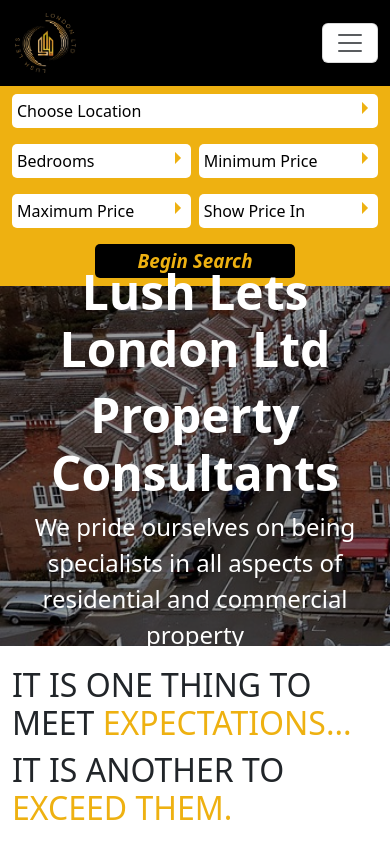
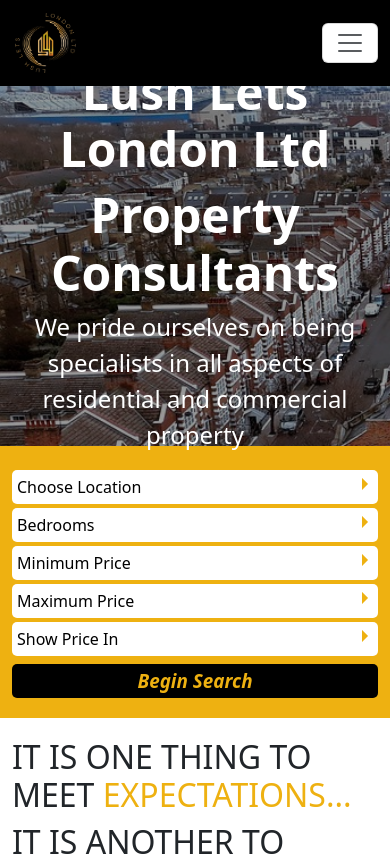
Before and after one commit to SualehSiddiqui/RealEstateWebsite, a React (Create React App) app: page / in a window 390 px wide. Shown: the top 856 px of the page. Built offline with nearby package versions, Linux system fonts and the light colour scheme.

Commit message:
removed extra code and made subheader responsive

```diff
--- a/src/Components/Carousel/index.jsx
+++ b/src/Components/Carousel/index.jsx
@@ -1,6 +1,5 @@
 import './style.css';
 import { Carousel } from 'antd';
-import Container from 'react-bootstrap/Container';
 
 
 const CorouselComp = () => (
--- a/src/Pages/Home/index.jsx
+++ b/src/Pages/Home/index.jsx
@@ -108,6 +108,97 @@
                     </div>
                 </Container>
             </div>
+            <div className="sub-header-div res-sub-header-div">
+                <Container className='sub-header-div-container'>
+                    <div className='selection-div selection-div-1  mt-1'>
+                        <select name="location" defaultValue={'noValue'}>
+                            <option value="noValue" hidden disabled>Choose Location</option>
+                            <option value="">Show All Locations</option>
+                            <option value="Mayfair">Mayfair</option>
+                            <option value="Marylebone">Marylebone</option>
+                            <option value="Maida-Vale">Maida Vale</option>
+                            <option value="St-Johns-Wood">St Johns Wood</option>
+                            <option value="Knightsbridge">Knightsbridge</option>
+                            <option value="South-Kensington">South Kensington</option>
+                            <option value="Hyde-Park">Hyde Park</option>
+                            <option value="Bayswater">Bayswater</option>
+                            <option value="Notting-Hill">Notting Hill</option>
+                            <option value="Other-London-Properties">Other London Properties</option>
+                        </select>
+                    </div>
+                    <div className='selection-div selection-div-1  mt-1'>
+                        <select name="bedrooms" defaultValue={'noValue'}>
+                            <option value="noValue" hidden disabled>Bedrooms</option>
+                            <option value="X">Show All</option>
+                            <option value="0">Studios</option>
+                            <option value="1">1 Bedroom</option>
+                            <option value="2">2 Bedrooms</option>
+                            <option value="3">3 Bedrooms</option>
+                            <option value="4">4 Bedrooms or more</option>
+                        </select>
+                    </div>
+                    <div className='selection-div selection-div-1  mt-1'>
+                        <select name="minprice" defaultValue={'noValue'}>
+                            <option value="noValue" hidden disabled>Minimum Price</option>
+                            <option value="0">Show All</option>
+                            <option value="100">Â£100 per week</option>
+                            <option value="200">Â£200 per week</option>
+                            <option value="300">Â£300 per week</option>
+                            <option value="400">Â£400 per week</option>
+                            <option value="500">Â£500 per week</option>
+                            <option value="600">Â£600 per week</option>
+                            <option value="750">Â£750 per week</option>
+                            <option value="1000">Â£1,000 per week</option>
+                            <option value="2000">Â£2,000 per week</option>
+                            <option value="3000">Â£3,000 per week</option>
+                            <option value="4000">Â£4,000 per week</option>
+                            <option value="5000">Â£5,000 per week</option>
+                            <option value="7500">Â£7,500 per week</option>
+                        </select>
+                    </div>
+                    <div className='selection-div selection-div-1  mt-1'>
+                        <select name="maxprice" defaultValue={'noValue'}>
+                            <option value="noValue" hidden disabled>Maximum Price</option>
+                            <option value="49999">Show All</option>
+                            <option value="200">Â£200 per week</option>
+                            <option value="300">Â£300 per week</option>
+                            <option value="400">Â£400 per week</option>
+                            <option value="500">Â£500 per week</option>
+                            <option value="600">Â£600 per week</option>
+                            <option value="750">Â£750 per week</option>
+                            <option value="1000">Â£1,000 per week</option>
+                            <option value="2000">Â£2,000 per week</option>
+                            <option value="3000">Â£3,000 per week</option>
+                            <option value="4000">Â£4,000 per week</option>
+                            <option value="5000">Â£5,000 per week</option>
+                            <option value="7500">Â£7,500 per week</option>
+                            <option value="10000">Â£10,000 per week</option>
+                        </select>
+                    </div>
+                    <div className='selection-div selection-div-1 mt-1'>
+                        <select name="currency" defaultValue={'noValue'}>
+                            <option value="noValue" hidden disabled>Show Price In </option>
+                            <option value="GBP">UK Pounds (Â£)</option>
+                            <option value="USD">US Dollars ($)</option>
+                            <option value="EUR">Euros (â‚¬)</option>
+                            <option value="CNY">Chinese Yuan (Â¥)</option>
+                            <option value="HKD">Hong Kong Dollars ($)</option>
+                            <option value="SGD">Singapore Dollars ($)</option>
+                            <option value="JPY">Japanese Yen (Â¥)</option>
+                            <option value="RUB">Russian Rubles (Ñ€ÑƒÐ±)</option>
+                            <option value="AED">UAE Dirham (Ø¯.Ø¥)</option>
+                            <option value="BHD">Bahraini Dinar (.Ø¯.Ø¨)</option>
+                            <option value="KWD">Kuwaiti Dinar (.Ø¯.Ø¨)</option>
+                            <option value="QAR">Qatari Riyal (Ø±.Ù‚)</option>
+                            <option value="SAR">Saudi Riyal (Ø±.Ù‚)</option>
+                            <option value="EGP">Egyptian Pounds (EÂ£)</option>
+                        </select>
+                    </div>
+                    <div className='selection-div button-div-sub-header mt-2'>
+                        <button type="submit" >Begin Search</button>
+                    </div>
+                </Container>
+            </div>
             <div className='main-home-div-2'>
                 <Container>
                     <div className='main-hd-div'>
@@ -132,7 +223,7 @@
                         specialists offering a novel perspective on the complete range of residential and commercial property
                         acquisitions and transactions.
                     </p>
-                    <div className='seperator'>
+                    <div className='seperator mt-5 mb-5'>
                         <div className='sub-seperator-div-1'></div>
                         <img src={SeperatorImg} alt="" />
                         <div className='sub-seperator-div-1'></div>
--- a/src/Pages/Home/style.css
+++ b/src/Pages/Home/style.css
@@ -10,6 +10,10 @@
     background-color: var(--theme-color-2);
     width: 100%;
     height: 60px;
+}
+
+.res-sub-header-div {
+    display: none;
 }
 
 .sub-header-div-container {
@@ -476,15 +480,6 @@
     }
 }
 
-@media screen and (max-width: 566px) {
-    .home-card-div {
-        width: 100%;
-        display: flex;
-        flex-direction: column;
-        justify-content: center;
-    }
-}
-
 @media screen and (max-width: 768px) {
     .benefit-section {
         display: flex;
@@ -500,3 +495,27 @@
         width: 100%;
     }
 }
+
+@media screen and (max-width: 566px) {
+    .home-card-div {
+        width: 100%;
+        display: flex;
+        flex-direction: column;
+        justify-content: center;
+    }
+
+    .sub-header-div {
+        display: none;
+    }
+
+    .res-sub-header-div {
+        display: flex;
+        height: auto;
+        padding-top: 20px;
+        padding-bottom: 20px;
+    }
+
+    .button-div-sub-header>button{
+        width: 100%;
+    }
+}
--- a/src/route/route.js
+++ b/src/route/route.js
@@ -15,7 +15,7 @@
     return (
         <Router>
             <NavScroll />
-            {/* <ScrollToTop /> */}
+            <ScrollToTop />
             <Routes>
                 <Route path='/' element={<HomePage />} />
                 <Route path='*' element={<NotFoundPage />} />
```
